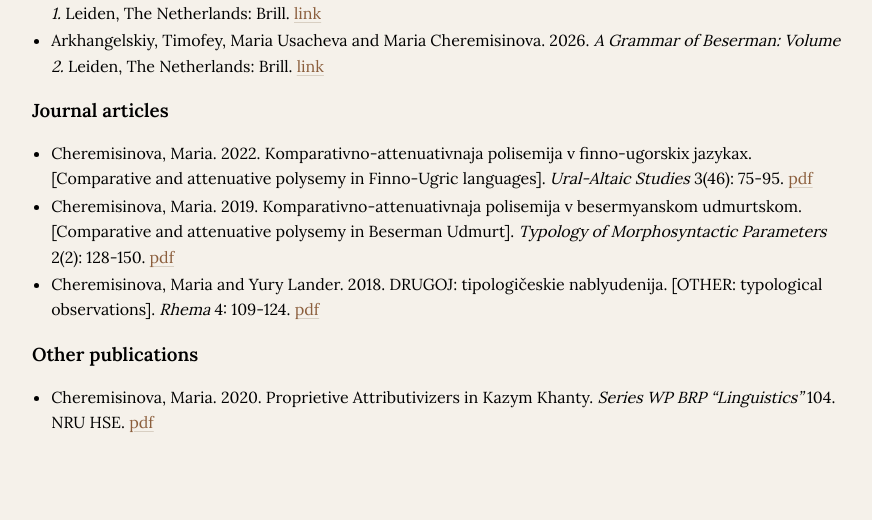
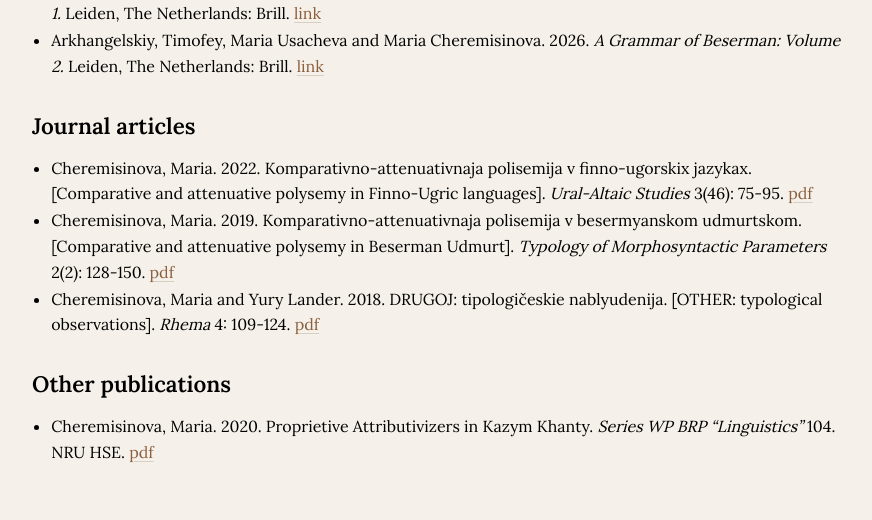
Before and after one commit to mashache/mashache.github.io, a Jekyll site: the page built from pages/publications.md, in a window 1280 px wide. Shown: the part 466-986 px from the top of the page, without its empty margins (202-1074 px from the left). Built offline with Jekyll 4.4.1, drawn with Linux system fonts in a browser that asks for light colours; before the commit the page ends 956 px from its top, so only the background shows below that.

```diff
--- a/pages/publications.md
+++ b/pages/publications.md
@@ -15,7 +15,7 @@ of Beserman: Volume 1.* Leiden, The Netherlands: Brill. [link](https://doi.org/1
 - Arkhangelskiy, Timofey, Maria Usacheva and Maria Cheremisinova. 2026. *A Grammar
 of Beserman: Volume 2.* Leiden, The Netherlands: Brill. [link](https://doi.org/10.1163/9789004763241)
 
-### Journal articles
+<h2>Journal articles</h2>
 - Cheremisinova, Maria. 2022. Komparativno-attenuativnaja polisemija v finno-ugorskix
 jazykax. [Comparative and attenuative polysemy in Finno-Ugric languages]. *Ural-Altaic
 Studies* 3(46): 75-95. [pdf](https://iling-ran.ru/library/ural-altaic/ua2022_46.pdf#page=76)
@@ -25,6 +25,6 @@ Udmurt]. *Typology of Morphosyntactic Parameters* 2(2): 128-150. [pdf](https://t
 - Cheremisinova, Maria and Yury Lander. 2018. DRUGOJ: tipologičeskie nablyudenija.
 [OTHER: typological observations]. *Rhema* 4: 109-124. [pdf](https://doi.org/10.31862/2500-2953-2018-4-109-124)
 
-### Other publications
+<h2>Other publications</h2>
 - Cheremisinova, Maria. 2020. Proprietive Attributivizers in Kazym Khanty. *Series WP
 BRP “Linguistics”* 104. NRU HSE. [pdf](https://dx.doi.org/10.2139/ssrn.3750369)
```
